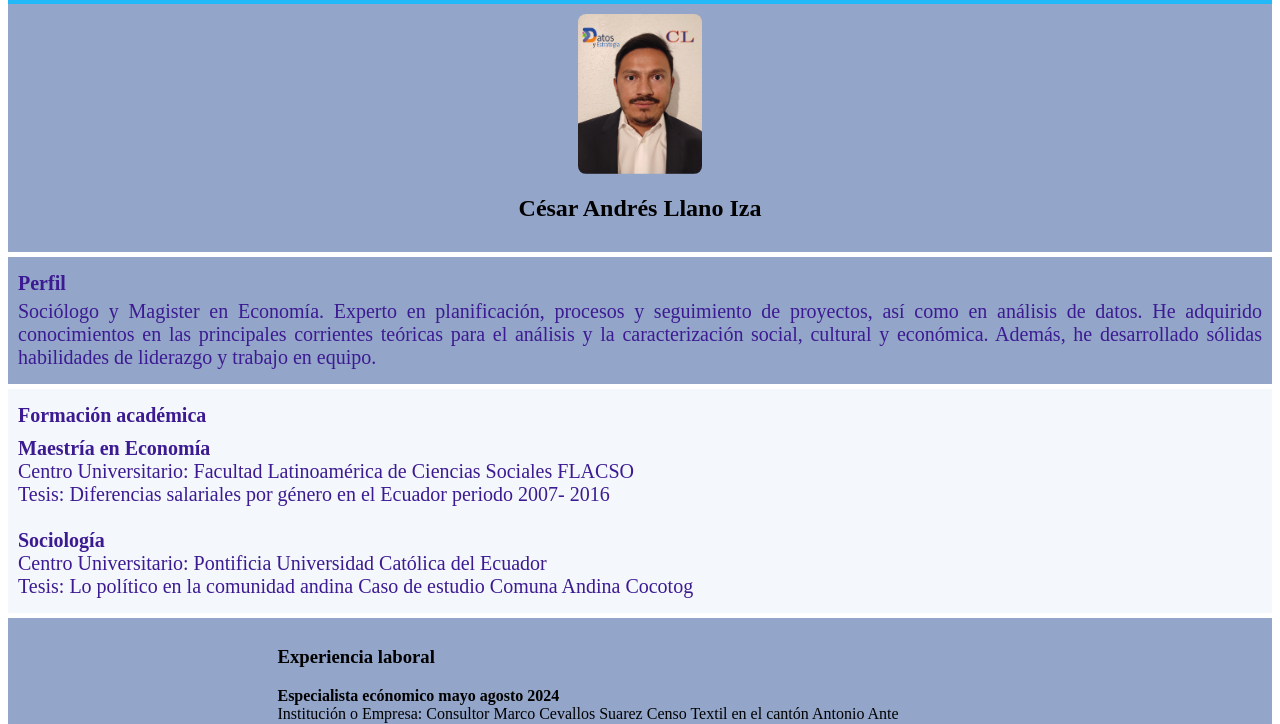
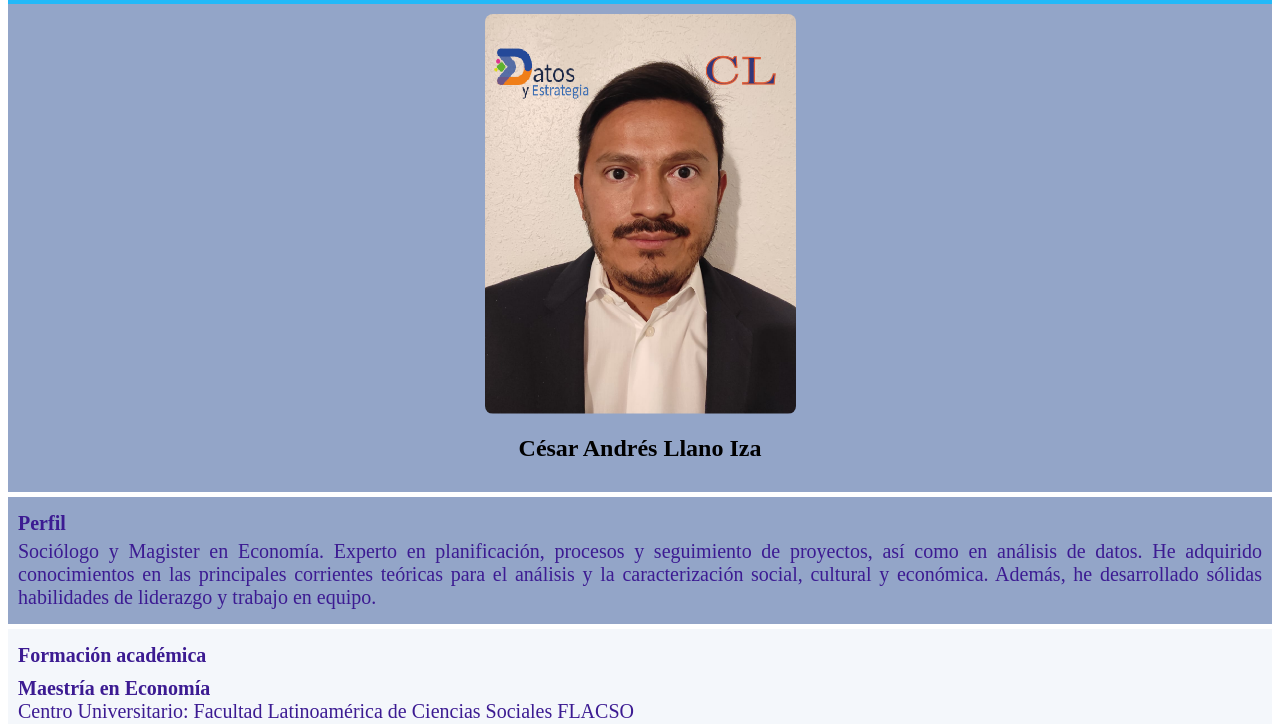
Before and after one commit to Cllano21/hojadevida, a plain HTML site: page index.html in a window 1280 px wide. Shown: the part 44-768 px from the top of the page. Drawn offline with Linux system fonts and the light colour scheme.

Commit message:
Add files via upload

```diff
--- a/style.css
+++ b/style.css
@@ -73,7 +73,7 @@ nav a:hover {
 }
 
 .contenedor0 img {
-  width: 10%; /* Ajuste para imágenes */
+  width: 25%; /* Ajuste para imágenes */
   height: auto;
   margin-bottom: 1px; /* Espacio entre la imagen y el texto */
   border-radius: 8px;
```
